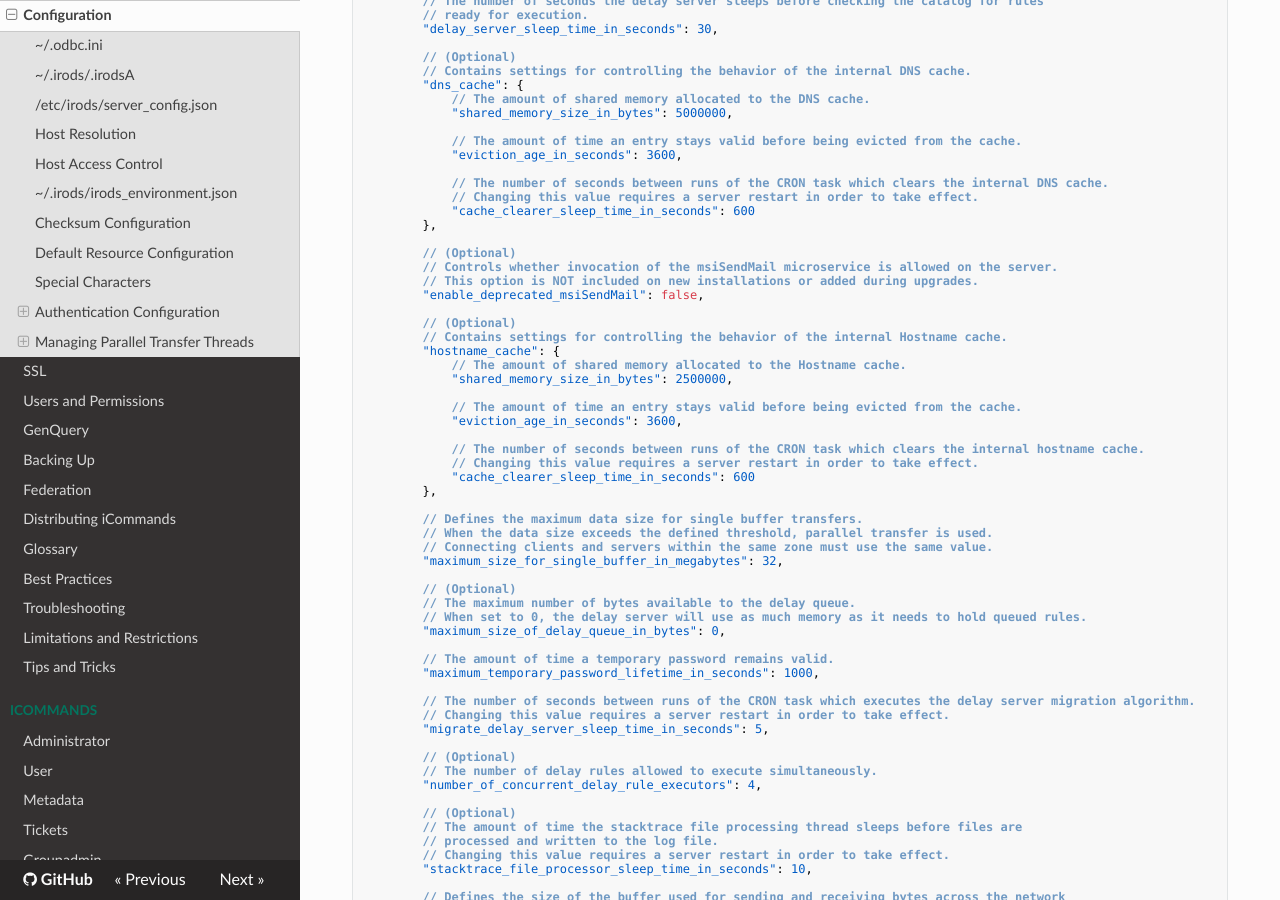
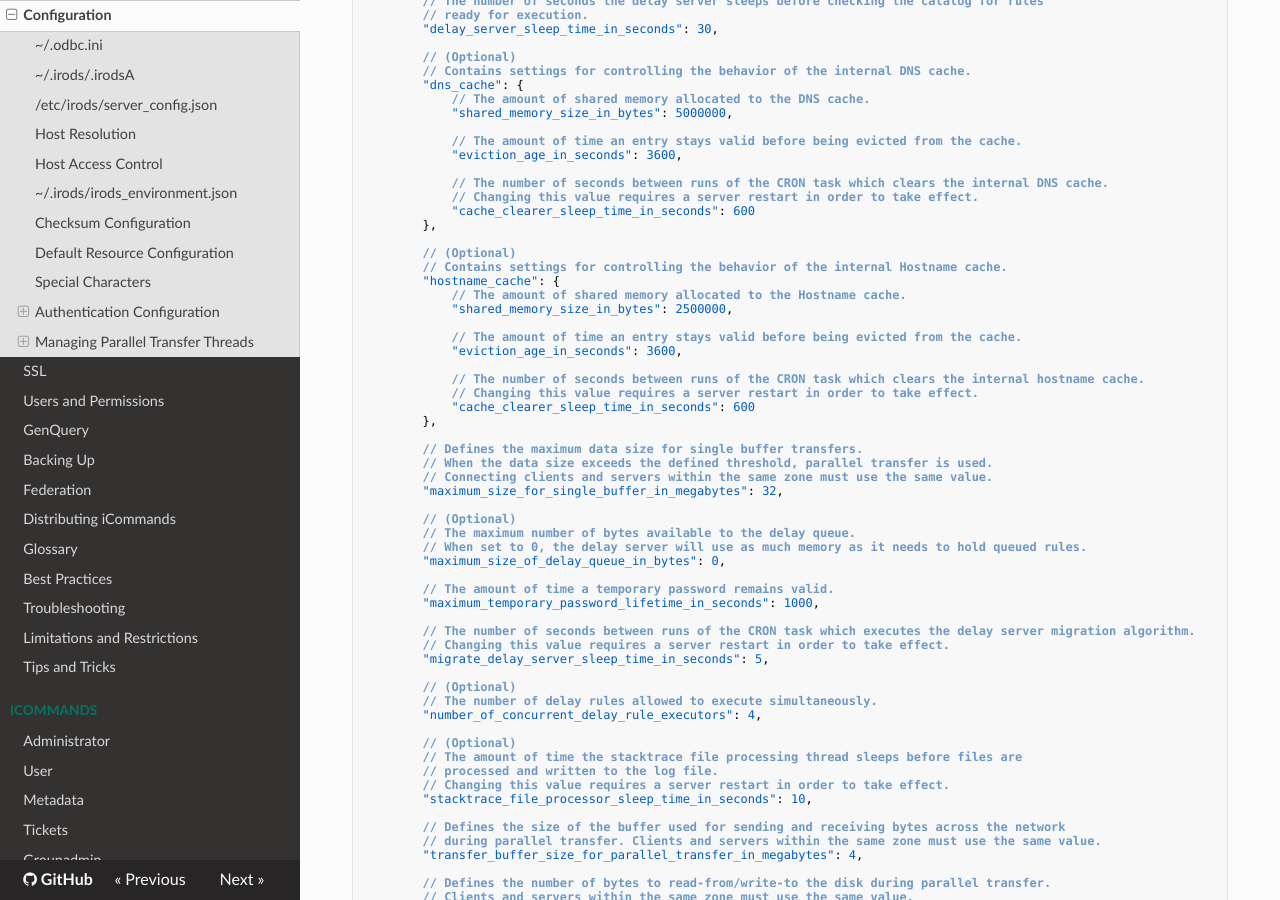
Before and after one commit to irods/irods_docs, an MkDocs documentation site: the page built from docs/system_overview/configuration.md, in a window 1280 px wide and 900 px high, scrolled down 1062 px. Built offline with MkDocs 1.6.1, drawn with Linux system fonts in a browser that asks for light colours; nearby versions of some CDN libraries.

Commit message:
[irods/irods#8278] Remove documentation on `msiSendMail`

```diff
--- a/docs/system_overview/configuration.md
+++ b/docs/system_overview/configuration.md
@@ -55,11 +55,6 @@ This file defines the behavior of the server Agent that answers individual reque
             // Changing this value requires a server restart in order to take effect.
             "cache_clearer_sleep_time_in_seconds": 600
         },
-
-        // (Optional)
-        // Controls whether invocation of the msiSendMail microservice is allowed on the server.
-        // This option is NOT included on new installations or added during upgrades.
-        "enable_deprecated_msiSendMail": false,
 
         // (Optional)
         // Contains settings for controlling the behavior of the internal Hostname cache.
```
